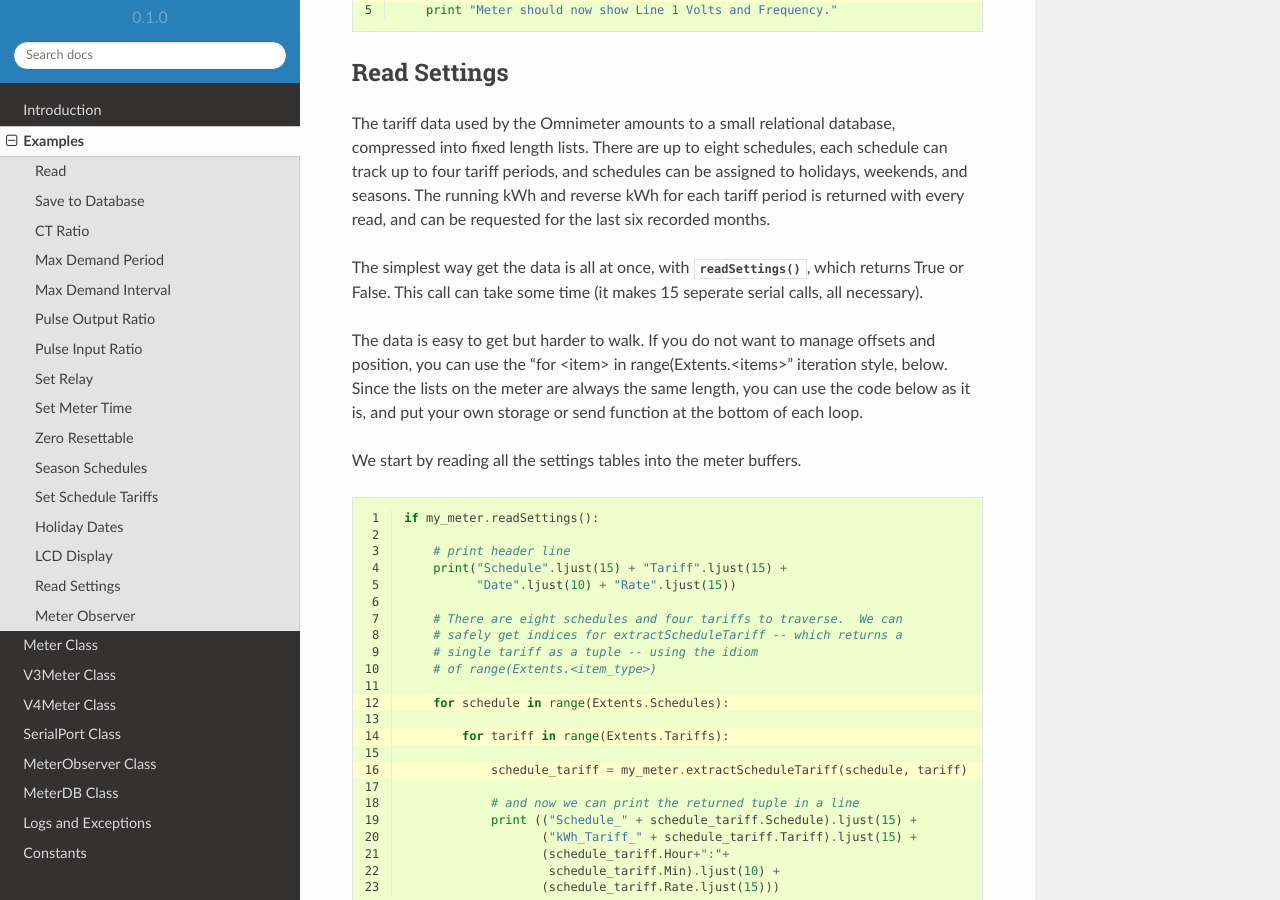
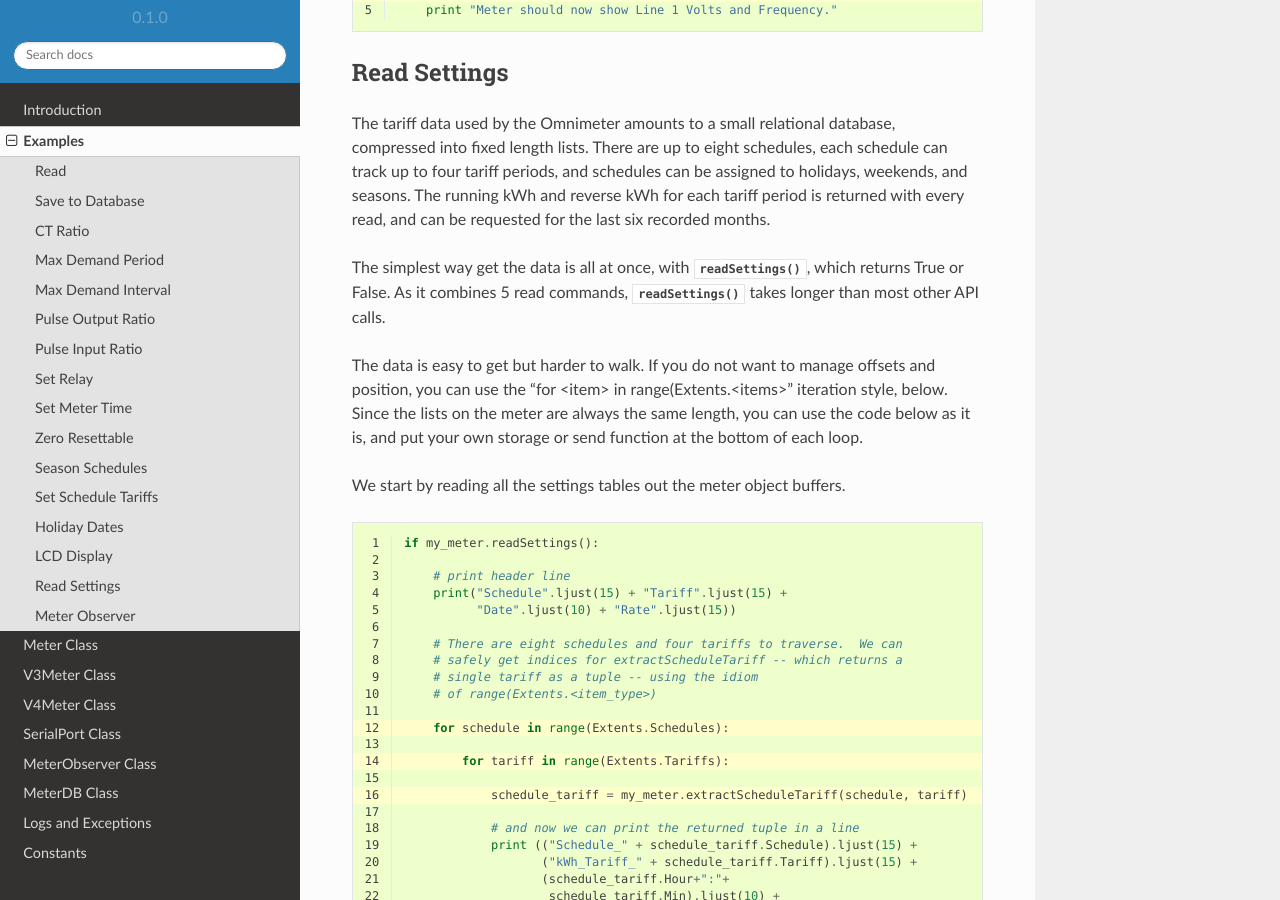
Before and after one commit to ekmmetering/ekmmeters, a Sphinx documentation site: the page built from docs/examples.rst, in a window 1280 px wide and 900 px high, scrolled down 9276 px. Built offline with Sphinx 7.4.7 and the Read the Docs theme 2.0.0, drawn with Linux system fonts in a browser that asks for light colours.

Commit message:
Update examples.rst

```diff
--- a/docs/examples.rst
+++ b/docs/examples.rst
@@ -530,14 +530,15 @@ kWh and reverse kWh for each tariff period is returned with every read, and can
 requested for the last six recorded months.
 
 The simplest way get the data is all at once, with :func:`~ekmmeters.VMeter.readSettings`, which
-returns True or False.  This call can take some time (it makes 15 seperate serial calls, all necessary).
+returns True or False.  As it combines 5 read commands, :func:`~ekmmeters.VMeter.readSettings` takes
+longer than most other API calls.
 
 The data is easy to get but harder to walk.  If you do not want to manage offsets and position,
 you can use the "for <item> in range(Extents.<items>" iteration style, below.  Since the lists on
 the meter are always the same length, you can use the code below as it is, and put your own
 storage or send function at the bottom of each loop.
 
-We start by reading all the settings tables into the meter buffers.
+We start by reading all the settings tables out the meter object buffers.
 
 .. code-block:: python
    :emphasize-lines: 12, 14, 16
```
